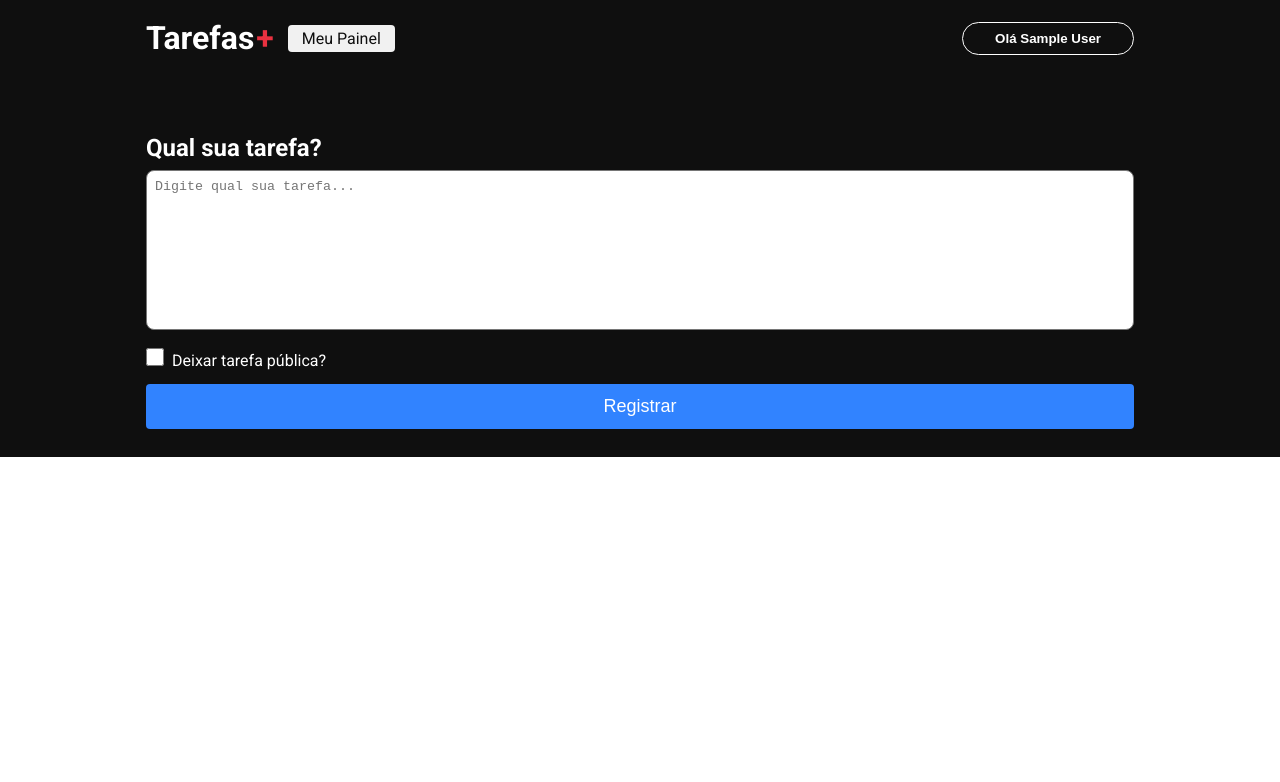
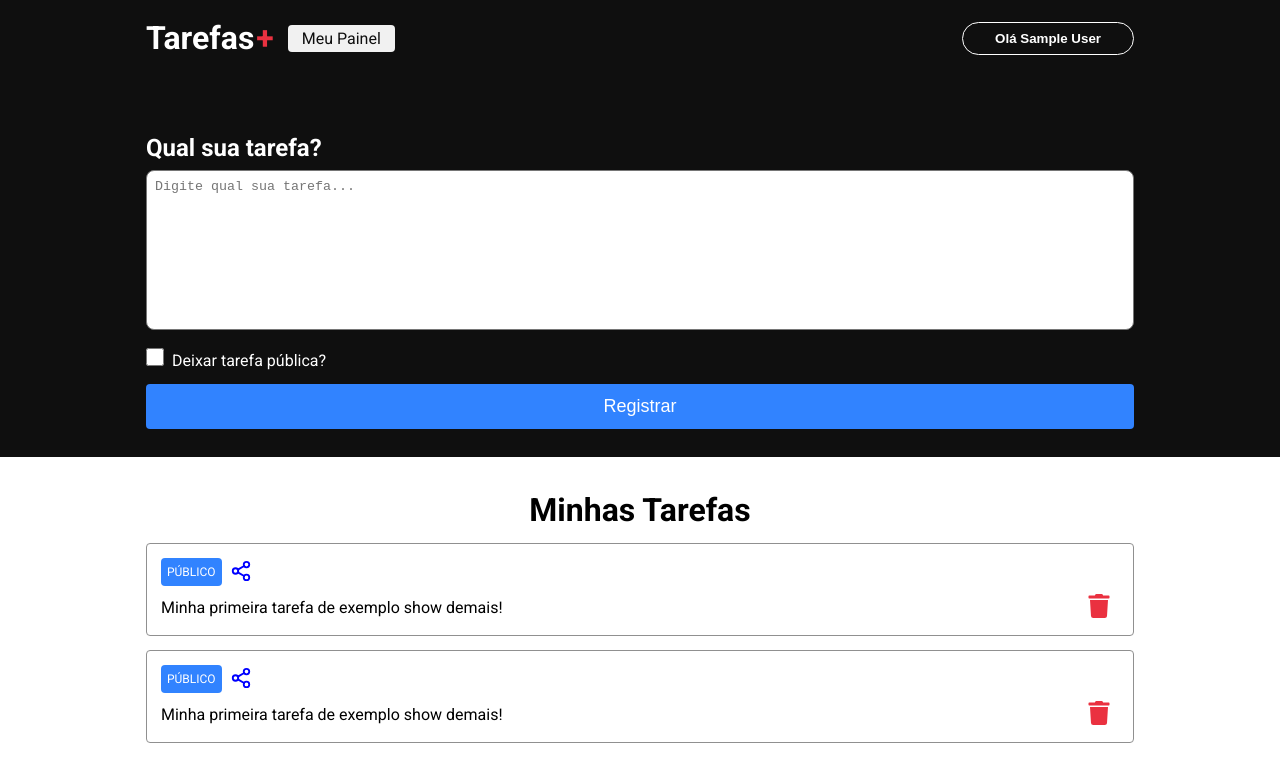
Before and after one commit to danilocucharro/next-tarefas, a Next.js app: page /dashboard in a window 1280 px wide. Shown: the top 782 px of the page. Built offline with nearby package versions, Linux system fonts and the light colour scheme; no server answers; sample sign-in values are in the browser's storage.

Commit message:
adicionada a estilização das tarefas na pagina de dashboard

```diff
--- a/package.json
+++ b/package.json
@@ -16,6 +16,7 @@
     "next-auth": "^4.22.1",
     "react": "18.2.0",
     "react-dom": "18.2.0",
+    "react-icons": "^4.9.0",
     "typescript": "5.1.3"
   }
 }
--- a/src/pages/dashboard/index.tsx
+++ b/src/pages/dashboard/index.tsx
@@ -4,6 +4,8 @@
 
 import { getSession } from 'next-auth/react'
 import { Textarea } from '../../components/textarea'
+import { FiShare2 }from 'react-icons/fi'
+import { FaTrash } from 'react-icons/fa'
 
 export default function Dashboard(){
   return(
@@ -32,6 +34,42 @@
             </form>
           </div>
         </section>
+
+        <section className={styles.taskContainer}>
+          <h1>Minhas Tarefas</h1>
+
+          <article className={styles.task}>
+            <div className={styles.tagContainer}>
+              <label className={styles.tag}>PÚBLICO</label>
+              <button className={styles.shareButton}>
+                <FiShare2 size={22} color="blue"/>
+              </button>
+            </div>
+
+            <div className={styles.taskContent}>
+              <p>Minha primeira tarefa de exemplo show demais!</p>
+              <button className={styles.trashButton}>
+                <FaTrash size={24} color="#ea3140"/>
+              </button>
+            </div>
+          </article>
+
+          <article className={styles.task}>
+            <div className={styles.tagContainer}>
+              <label className={styles.tag}>PÚBLICO</label>
+              <button className={styles.shareButton}>
+                <FiShare2 size={22} color="blue"/>
+              </button>
+            </div>
+
+            <div className={styles.taskContent}>
+              <p>Minha primeira tarefa de exemplo show demais!</p>
+              <button className={styles.trashButton}>
+                <FaTrash size={24} color="#ea3140"/>
+              </button>
+            </div>
+          </article>
+        </section>
       </main>
     </div>
   )
--- a/src/pages/dashboard/styles.module.css
+++ b/src/pages/dashboard/styles.module.css
@@ -52,3 +52,74 @@
 .button:hover{
   opacity: 0.9;
 }
+
+.taskContainer{
+  margin: 34px auto 0 auto;
+  padding: 0 18px;
+  width: 100%;
+  max-width: 1024px;
+  display: flex;
+  flex-direction: column;
+}
+
+.taskContainer a {
+  text-decoration: none;
+  color: #0f0f0f;
+}
+
+.taskContainer h1 {
+  text-align: center;
+  font-size: 32px;
+  margin-bottom: 14px;
+}
+
+.task{
+  margin-bottom: 14px;
+  line-height: 150%;
+  display: flex;
+  flex-direction: column;
+  align-items: flex-start;
+  border: 1.5px solid #909090;
+  border-radius: 4px;
+  padding: 14px;
+}
+
+.tagContainer{
+  display: flex;
+  align-items: center;
+  justify-content: center;
+  margin-bottom: 8px;
+}
+
+.tag{
+  background-color: #3183ff;
+  padding: 2px 6px;
+  color: #fff;
+  border-radius: 4px;
+  font-size: 12px;
+}
+
+.shareButton{
+  background: transparent;
+  border: 0;
+  margin: 0 8px;
+  cursor: pointer;
+}
+
+.taskContent{
+  display: flex;
+  align-items: center;
+  justify-content: space-between;
+  width: 100%;
+}
+
+.taskContent p{
+  white-space: pre-wrap;/*respeitar as quebras de linha inserida pelo usuario*/
+}
+
+.trashButton{
+  cursor: pointer;
+  background: transparent;
+  border: 0;
+  margin: 0 8px;
+}
```
Also changed, not shown: .pnp.cjs, 1 other file (tests, documents, lock files or other folders).
